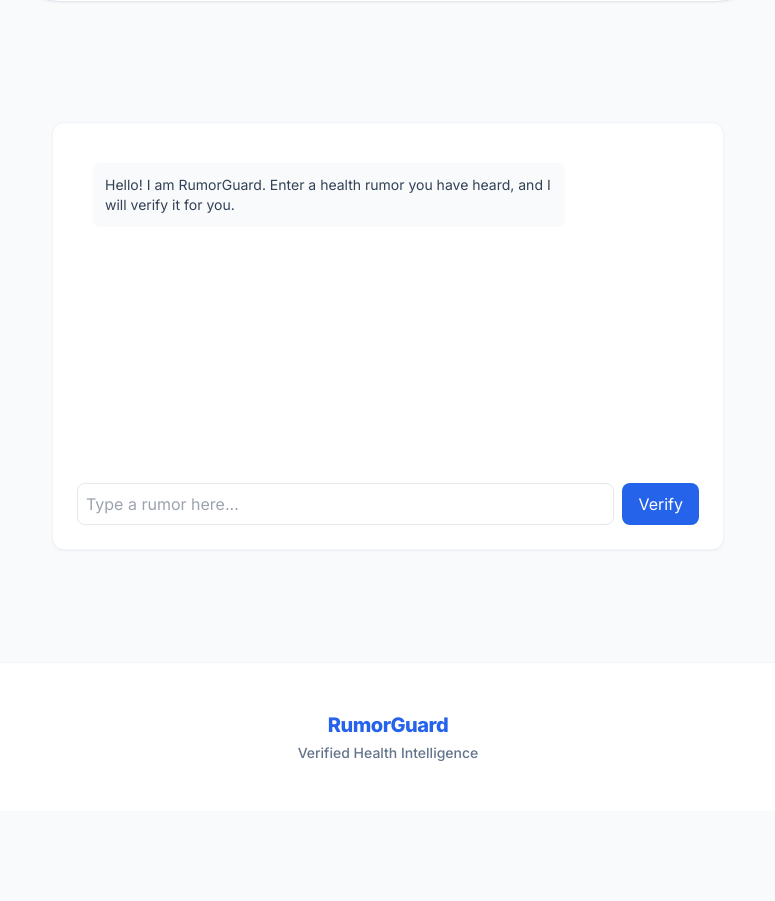
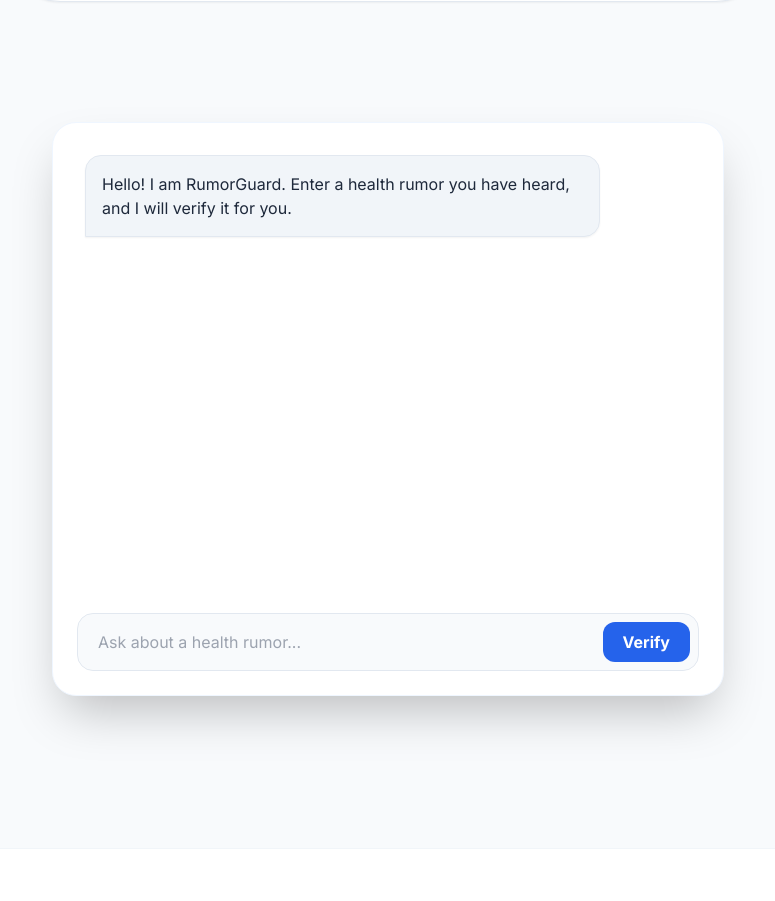
Before and after one commit to B0bWayne/rumorguard2, a React (Vite) app: page / in a window 1280 px wide. Shown: the part 1780-2681 px from the top of the page, without its empty margins (252-1027 px from the left). Built offline with nearby package versions, Linux system fonts and the light colour scheme.

Commit message:
Update Chat.tsx

```diff
--- a/components/Chat.tsx
+++ b/components/Chat.tsx
@@ -2,21 +2,25 @@ import React, { useState } from 'react';
 
 const Chat = () => {
 const [input, setInput] = useState('');
-const [messages, setMessages] = useState([{ role: 'assistant', content: 'Hello! I am RumorGuard. Enter a health rumor you have heard, and I will verify it for you.' }]);
+const [isLoading, setIsLoading] = useState(false);
+const [messages, setMessages] = useState([
+{ role: 'assistant', content: 'Hello! I am RumorGuard. Enter a health rumor you have heard, and I will verify it for you.' }
+]);
 
 const handleSend = async () => {
-if (!input.trim()) return;
+if (!input.trim() || isLoading) return;
+
 const userMessage = { role: 'user', content: input };
 setMessages(prev => [...prev, userMessage]);
 setInput('');
+setIsLoading(true);
 
 try {
-// This looks for the 'brain' we are about to set up in Netlify
-const response = await fetch(`https://generativelanguage.googleapis.com/v1beta/models/gemini-pro:generateContent?key=${import.meta.env.VITE_GEMINI_API_KEY}`, {
+const response = await fetch(`https://generativelanguage.googleapis.com/v1beta/models/gemini-1.5-flash:generateContent?key=${import.meta.env.VITE_GEMINI_API_KEY}`, {
 method: 'POST',
 headers: { 'Content-Type': 'application/json' },
 body: JSON.stringify({
-contents: [{ parts: [{ text: `You are RumorGuard, a health fact-checker for Uganda. Verify this rumor: ${input}` }] }]
+contents: [{ parts: [{ text: `You are RumorGuard Uganda. Verify this health rumor: ${input}` }] }]
 })
 });
 
@@ -24,27 +28,54 @@ const data = await response.json();
 const aiResponse = data.candidates[0].content.parts[0].text;
 setMessages(prev => [...prev, { role: 'assistant', content: aiResponse }]);
 } catch (error) {
-setMessages(prev => [...prev, { role: 'assistant', content: 'Connection error. Please check your API key.' }]);
+setMessages(prev => [...prev, { role: 'assistant', content: 'Connection error. Check your settings!' }]);
+} finally {
+setIsLoading(false);
 }
 };
 
 return (
-<div className="max-w-2xl mx-auto mt-10 p-6 bg-white rounded-xl shadow-sm border border-slate-100">
-<div className="h-80 overflow-y-auto mb-4 space-y-4 p-4">
+<div className="max-w-2xl mx-auto my-10 p-4 md:p-6 bg-white rounded-3xl shadow-2xl border border-blue-50 overflow-hidden">
+<div className="h-[450px] overflow-y-auto mb-4 space-y-4 p-2 scroll-smooth">
 {messages.map((msg, i) => (
-<div key={i} className={`p-3 rounded-lg ${msg.role === 'user' ? 'bg-blue-50 ml-auto' : 'bg-slate-50 mr-auto'} max-w-[80%]`}>
-<p className="text-sm text-slate-700">{msg.content}</p>
+<div key={i} className={`flex ${msg.role === 'user' ? 'justify-end' : 'justify-start'} animate-in fade-in slide-in-from-bottom-2`}>
+<div className={`max-w-[85%] p-4 rounded-2xl shadow-sm ${
+msg.role === 'user'
+? 'bg-blue-600 text-white rounded-br-none'
+: 'bg-slate-100 text-slate-800 rounded-bl-none border border-slate-200'
+}`}>
+<p className="text-sm md:text-base leading-relaxed">{msg.content}</p>
+</div>
 </div>
 ))}
+{isLoading && (
+<div className="flex justify-start animate-pulse">
+<div className="bg-slate-100 p-4 rounded-2xl rounded-bl-none border border-slate-200">
+<div className="flex gap-1">
+<div className="w-2 h-2 bg-blue-400 rounded-full animate-bounce"></div>
+<div className="w-2 h-2 bg-blue-400 rounded-full animate-bounce [animation-delay:0.2s]"></div>
+<div className="w-2 h-2 bg-blue-400 rounded-full animate-bounce [animation-delay:0.4s]"></div>
 </div>
-<div className="flex gap-2">
+</div>
+</div>
+)}
+</div>
+
+<div className="flex gap-2 p-2 bg-slate-50 rounded-2xl border border-slate-200 focus-within:ring-2 focus-within:ring-blue-500 transition-all">
 <input
 value={input}
 onChange={(e) => setInput(e.target.value)}
-className="flex-1 p-2 border rounded-lg focus:outline-none focus:ring-2 focus:ring-blue-500"
-placeholder="Type a rumor here..."
+onKeyPress={(e) => e.key === 'Enter' && handleSend()}
+placeholder="Ask about a health rumor..."
+className="flex-1 bg-transparent px-3 py-2 outline-none text-slate-700"
 />
-<button onClick={handleSend} className="bg-blue-600 text-white px-4 py-2 rounded-lg">Verify</button>
+<button
+onClick={handleSend}
+disabled={isLoading}
+className="bg-blue-600 hover:bg-blue-700 text-white px-5 py-2 rounded-xl font-bold transition-all disabled:opacity-50 active:scale-95"
+>
+{isLoading ? '...' : 'Verify'}
+</button>
 </div>
 </div>
 );
```
